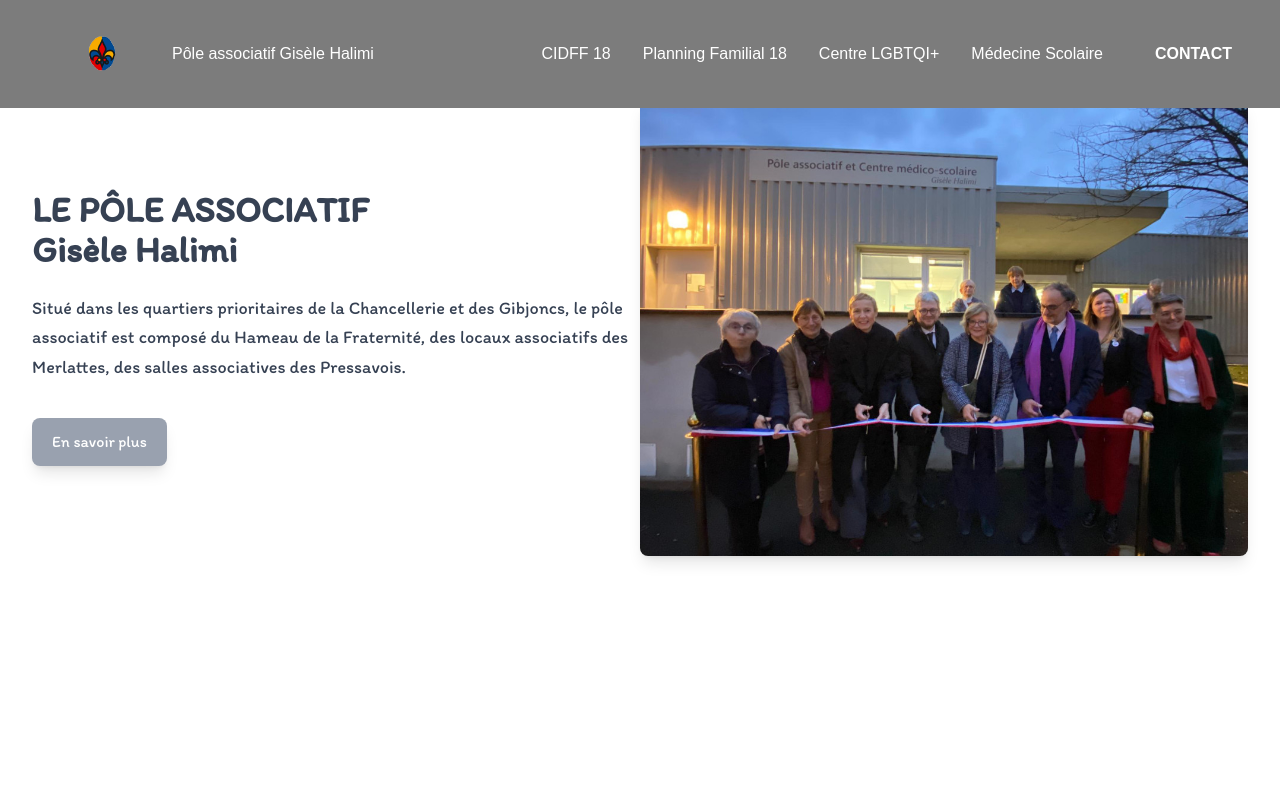
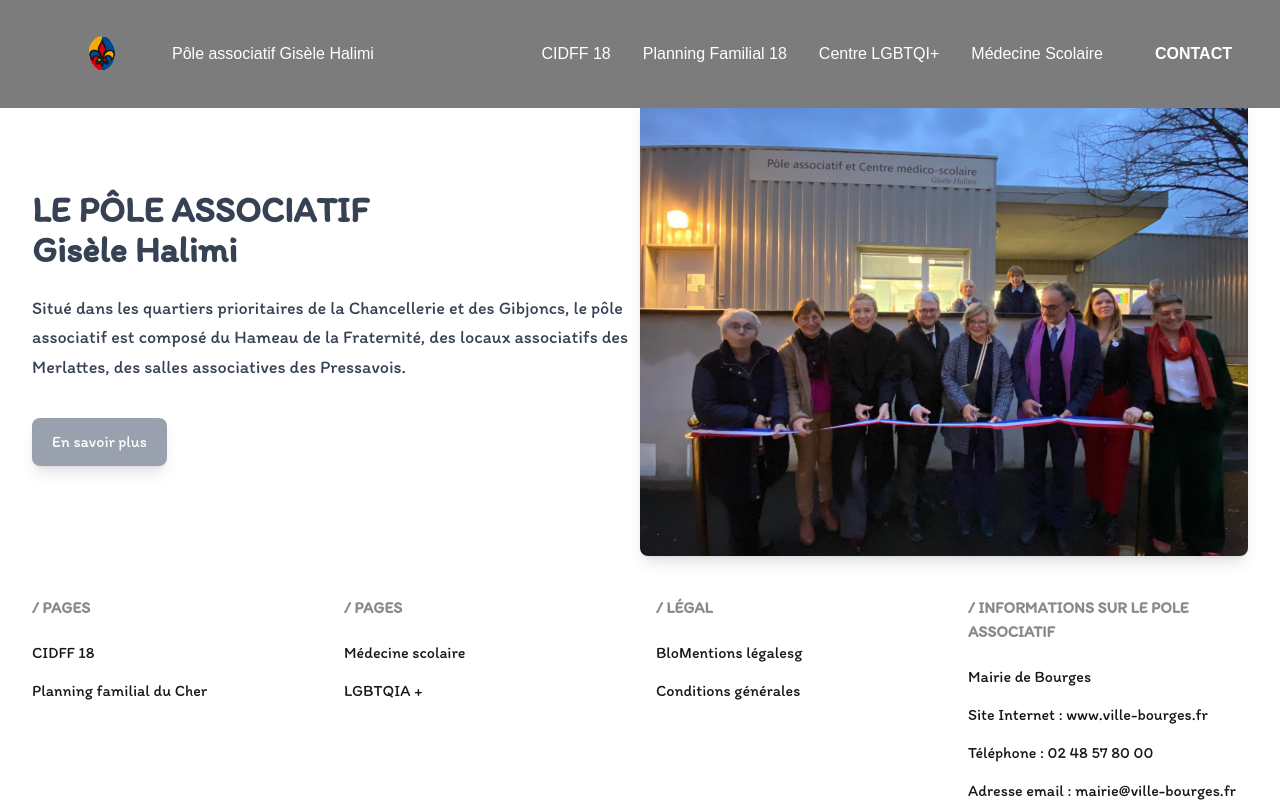
Before and after one commit to Dyls00/gisele_halimi_web_page, a Next.js app: page / in a window 1280 px wide. Shown: the top 802 px of the page. Built offline with nearby package versions, Linux system fonts and the light colour scheme.

Commit message:
correction main

```diff
--- a/app/components/footer.jsx
+++ b/app/components/footer.jsx
@@ -33,7 +33,7 @@
   weight: ["400"],
 });
 
-export function Footer() {
+export default function Footer() {
   return (
     <footer className={`relative w-full ${fontItim.className}`}>
       <div className="mx-auto w-full max-w-7xl px-8">
--- a/app/page.tsx
+++ b/app/page.tsx
@@ -1,5 +1,6 @@
 import Nav from "@/app/nav/navbar";
 import AccueilComponent from "@/app/components/accueilComponent";
+import Footer from "@/app/components/footer";
 
 
 export default function Page() {
@@ -7,6 +8,7 @@
         <main>
             <Nav/>
             <AccueilComponent/>
+            <Footer/>
         </main>
     );
 }
```
